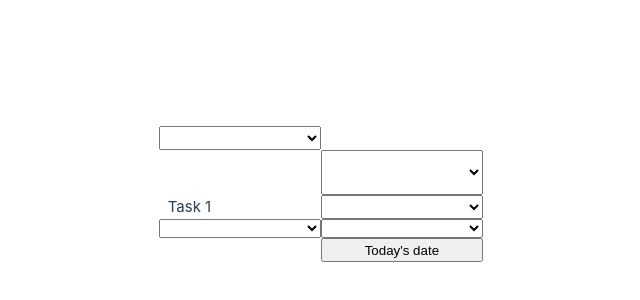
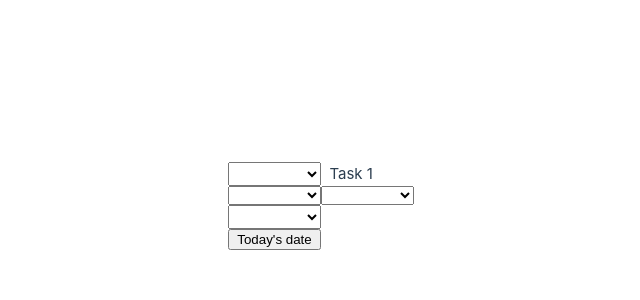
Before and after one commit to 0mistakes/VUE, a Vue app: page / in a window 1280 px wide. Shown: the part 206-506 px from the top of the page, without its empty margins (319-959 px from the left). Built offline with nearby package versions, Linux system fonts and the light colour scheme.

Commit message:
49 quest

```diff
--- a/src/App.vue
+++ b/src/App.vue
@@ -11,7 +11,6 @@ export default {
     cost: 10,
     amount: 5,
     dayWeek: "Task 1",
-    selected: "Выберите город",
     dayWeekOptions: [
       "Monday",
       "Tuesday",
@@ -52,14 +51,6 @@ export default {
 };
 </script>
 <template>
-  <select v-model="selected">
-    <option>Сады Хана Алана</option>
-    <option>Центрум</option>
-    <option>Старый Крым</option>
-    <option>Симферополь</option>
-    <option>Кипу</option>
-    <option>Ускут</option>
-  </select>
   &nbsp;
   <p>{{ selected }}</p>
   <select v-model="dayWeek">
```
